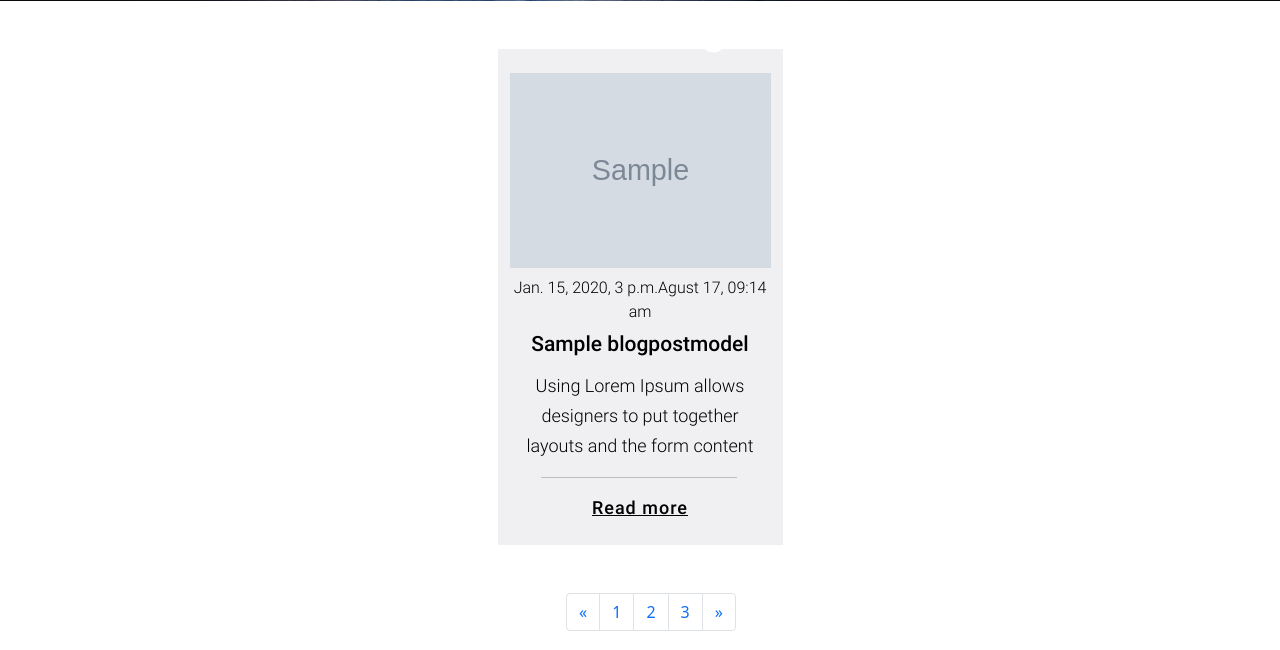
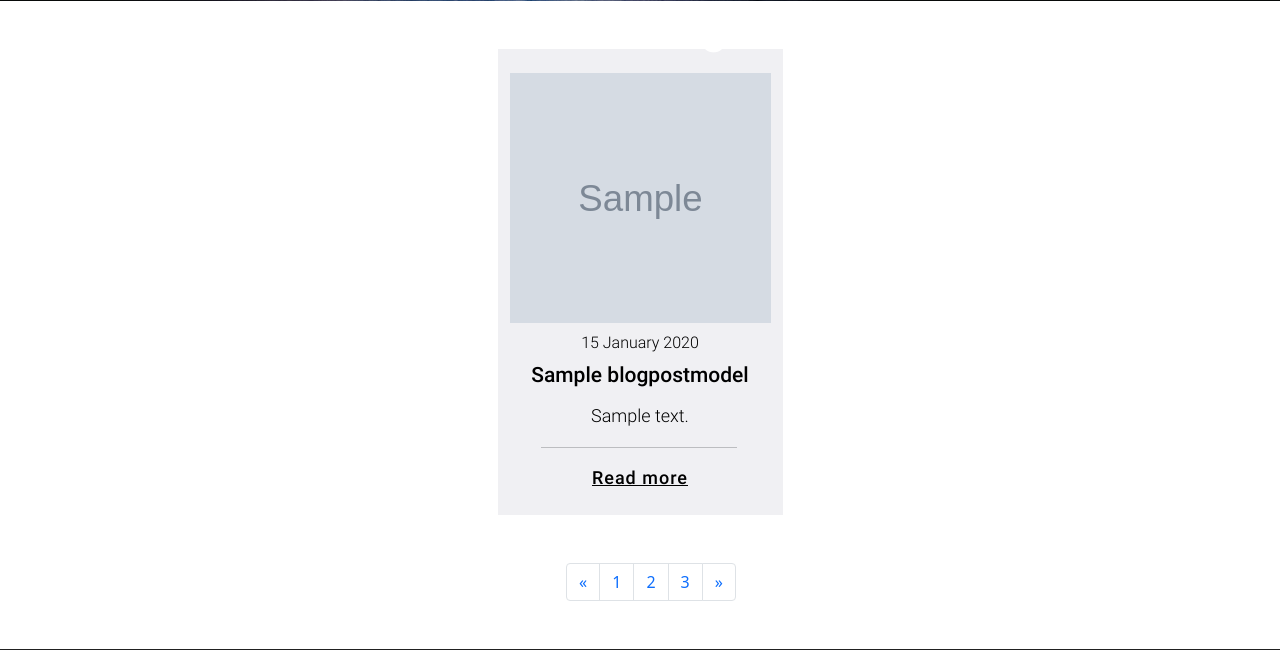
Before and after one commit to Xadjayevv23/car_settings_shop, a Django app: page /blog/ in a window 1280 px wide. Shown: the part 434-1084 px from the top of the page. Run offline with Django 4.2, Linux system fonts and the light colour scheme; tables that the repository leaves empty hold one stand-in row (values such as "Sample post"); grey boxes marked "Sample" are stand-in pictures; some libraries are stand-ins or nearby versions.

```diff
--- a/assets/css/styl.css
+++ b/assets/css/styl.css
@@ -2055,8 +2055,13 @@
     text-align: center;
 }
 
+.our-blog-post-image {
+    width: 100%;
+}
+
 .our-blog-post-img {
     width: 100%;
+    height: 250px;
 }
 
 .blog-col {
--- a/blog/views.py
+++ b/blog/views.py
@@ -5,5 +5,5 @@ from .models import BlogPostModel
 
 class BlogListView(ListView):
     model = BlogPostModel
-    template_name = 'main/blog_list.html'
+    template_name = "main/blog_list.html"
     context_object_name = 'posts'
--- a/templates/main/blog_list.html
+++ b/templates/main/blog_list.html
@@ -12,17 +12,15 @@
     <div class="container">
         <div class="row d-flex justify-content-center">
             {% for post in posts %}
-                <div class="blog-col col-lg-3 col-md-6 col-sm-6 my-5 mx-3">
+                <div class="blog-col col-lg-3 col-md-6 col-sm-6 my-5 mx-3 h-75">
                     <div class="our-blog-post my-4">
-                        <div class="our-blog-post-imag d-flex justify-content-center">
+                        <div class="our-blog-post-image d-flex justify-content-center h-50">
                             <img class="our-blog-post-img" src="{{ post.main_image.url }}">
                         </div>
                         <div class="our-blog-post-text w-100 text-center">
-                            <p class="our-blog-post-data w-100 my-2">{{ post.created_at }}Agust 17, 09:14 am</p>
+                            <p class="our-blog-post-data w-100 my-2">{{ post.created_at|date:'d F Y' }}</p>
                             <h4 class="our-blog-post-title w-100">{{ post.title }}</h4>
-                            <p class="our-blog-post-description px-3">
-                                Using Lorem Ipsum allows designers to put together layouts
-                                and the form content</p>
+                            <p class="our-blog-post-description px-3">{{ post.description|slice:'75' }}</p>
                             <hr style="width: 75%; margin-left: 12%">
                             <a href="#" class="our-blog-post-btn w-100 my-5">Read more</a>
                         </div>
```
